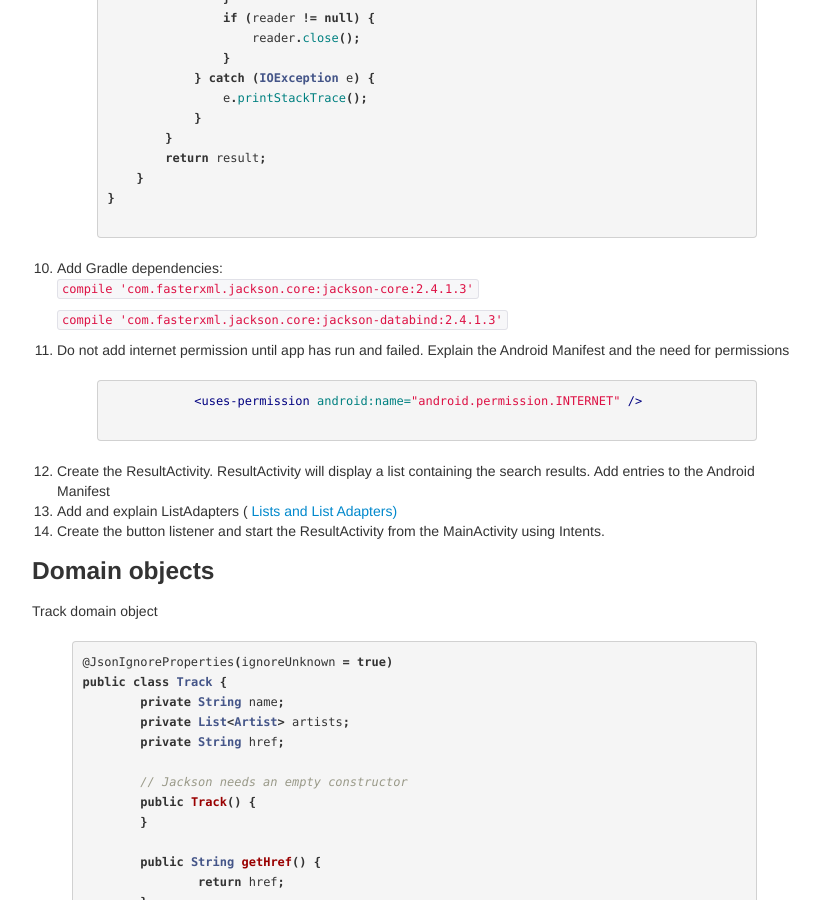
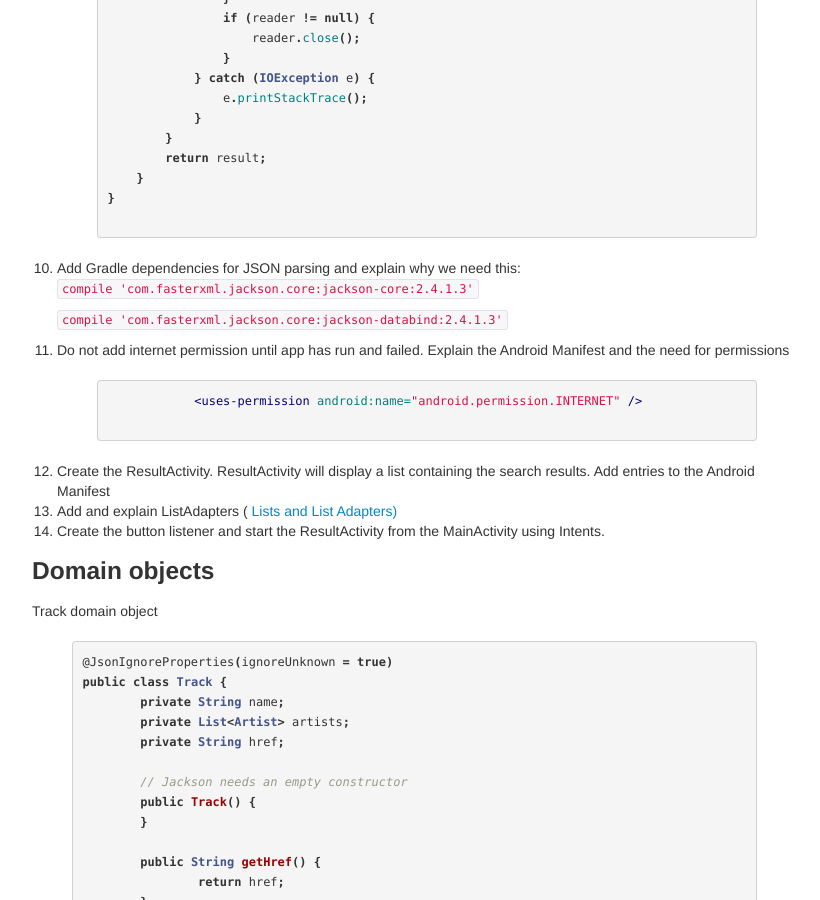
Before and after one commit to bekk/android101, a Jekyll site: the page built from docs/pages/manuscript.html, in a window 1280 px wide and 900 px high, scrolled down 1153 px. Shown: the whole window, without its empty margins (28-848 px from the left). Built offline with Jekyll 4.4.1, drawn with Linux system fonts in a browser that asks for light colours; Markdown is read by kramdown in place of the engine named in the settings.

Commit message:
Oppdatert manus

```diff
--- a/docs/pages/manuscript.html
+++ b/docs/pages/manuscript.html
@@ -61,7 +61,7 @@ an updated version of Android Studio
     }
 }
  	{% endhighlight %}
-	<li>Add Gradle dependencies:
+	<li>Add Gradle dependencies for JSON parsing and explain why we need this:
 		<p><code>compile 'com.fasterxml.jackson.core:jackson-core:2.4.1.3'</code></p>
    		<p><code>compile 'com.fasterxml.jackson.core:jackson-databind:2.4.1.3'</code> </p>
 	</li>
```
